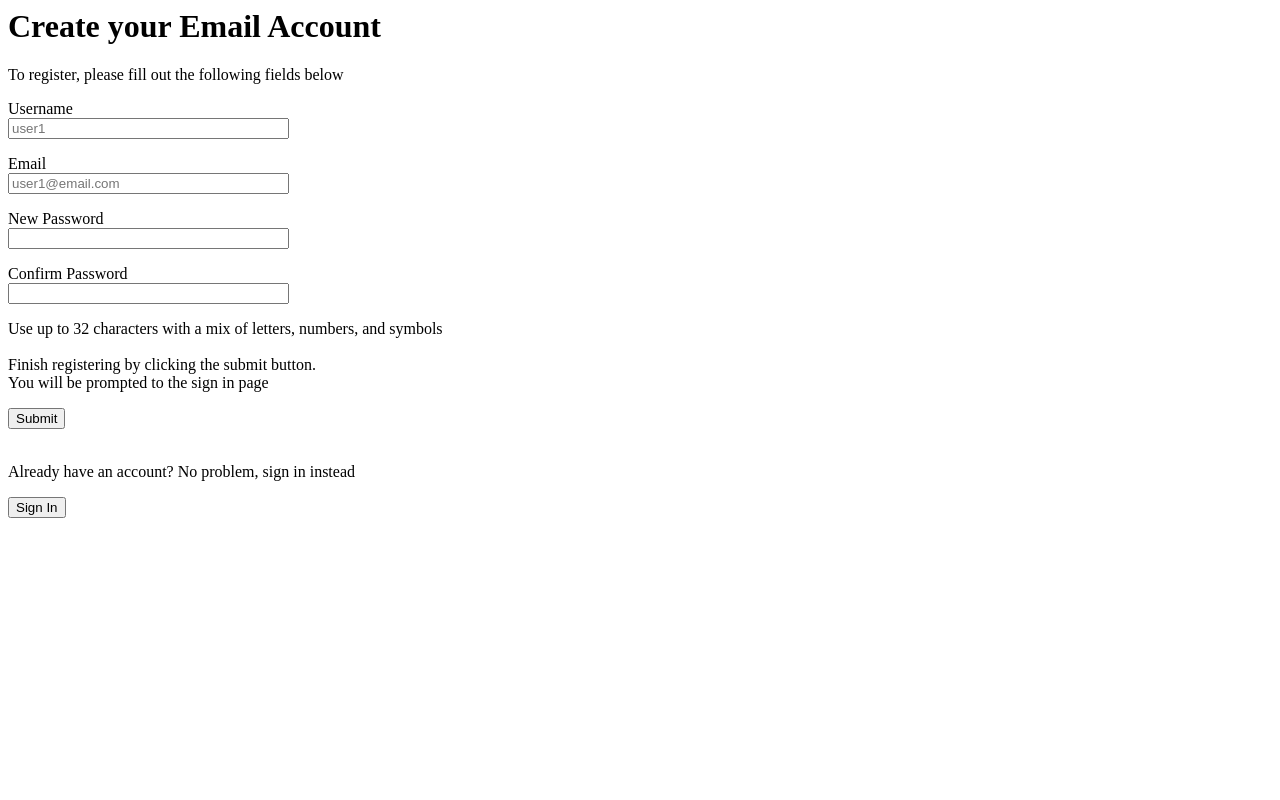
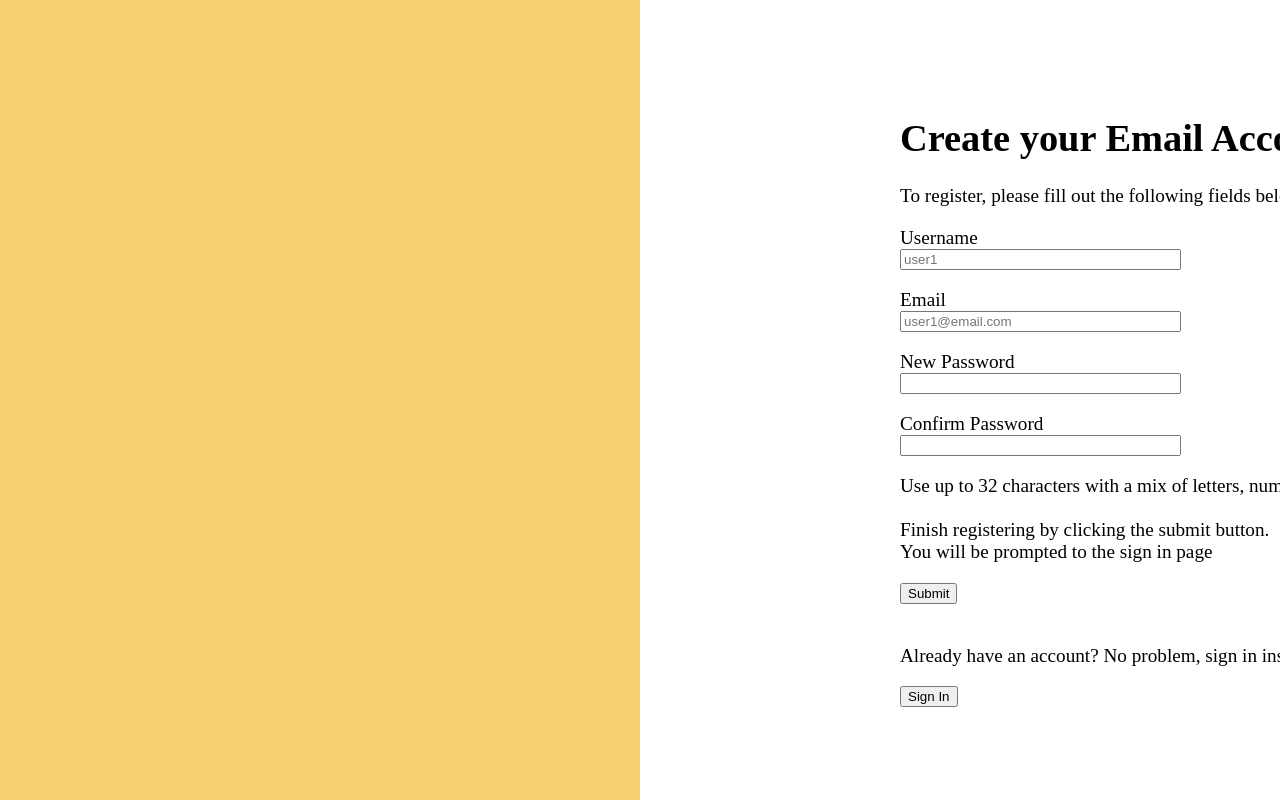
Before and after one commit to ky135b/cmpe131-milestone-1, a Flask app: page /register in a window 1280 px wide. Run offline with Flask 3, Linux system fonts and the light colour scheme.

Commit message:
formating of login and register page is done

```diff
--- a/app/templates/register.html
+++ b/app/templates/register.html
@@ -1,5 +1,28 @@
 {% extends "base.html" %}
 {% block content %}
+<style>
+div.container{
+    position: fixed;
+    top: 0px;
+    left: 0px;
+    width: 50%;
+    height: 100%;
+    background-color: #F4D06F;
+    z-index: 1;
+}
+div.text{
+ text-align:left;
+ font-size:120%;
+ position:absolute; left:900px; top:90px;
+ white-space: nowrap;
+}
+h1{
+  font-weight: bold;
+  font-color: #423B0B;
+}
+</style>
+<div class ="container">
+<div class ="text">
 <h1>Create your Email Account</h1>
 <body> To register, please fill out the following fields below </body>
 <form action="" method="POST" novalidate>
@@ -43,5 +66,7 @@
            Already have an account? No problem, sign in instead
     </body>
     <p>{{form.sign()}}</p>
+    </div>
+    </div>
 </form>
 {% endblock %}
```
Also changed, not shown: app/templates/login.html (+17 -11 lines).
